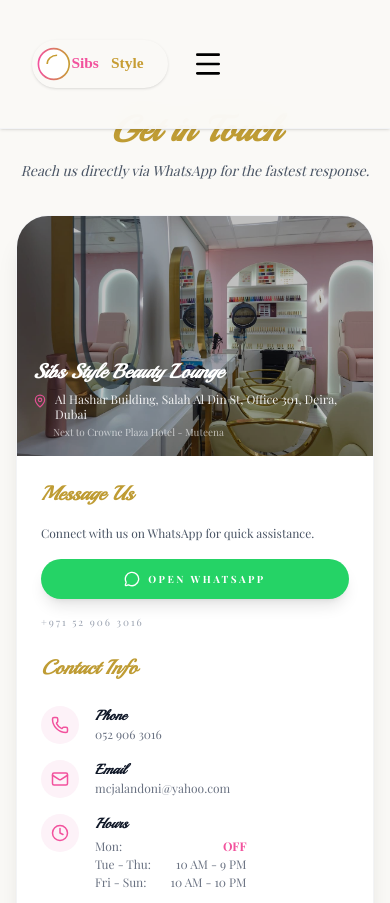
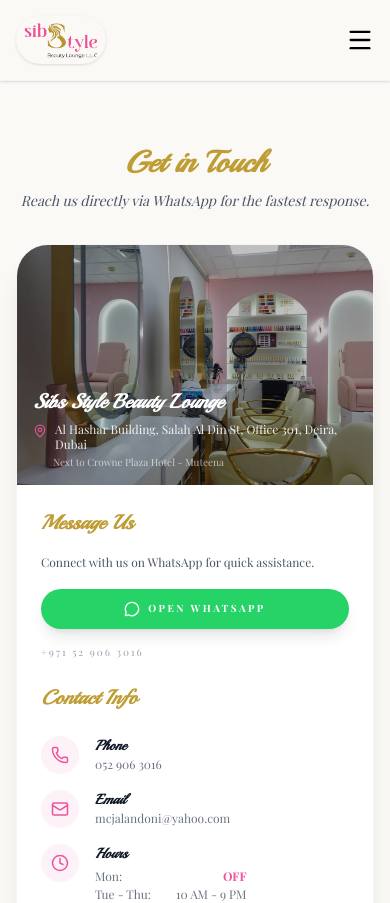
Before and after one commit to muhammadfaridmian/sibs-style-beauty-lounge, a React (Vite) app in the folder sibs-skincare/: page /contact in a window 390 px wide. Shown: the top 903 px of the page. Built offline with nearby package versions, Linux system fonts and the light colour scheme; a web font is replaced by a local one.

Commit message:
Fix mobile responsiveness, replace SVG logo with PNG, add claimed offers proof-of-purchase receipt section

```diff
--- a/sibs-skincare/src/App.tsx
+++ b/sibs-skincare/src/App.tsx
@@ -2,7 +2,7 @@
 import { BrowserRouter as Router, Routes, Route, Link, useLocation, useNavigate } from 'react-router-dom';
 import { Menu, X, ChevronRight } from 'lucide-react';
 import gsap from 'gsap';
-import logo from './assets/sibs-logo.svg';
+import logo from './assets/Sibs Style BL logo.png';
 import HomeScreen from './HomePage.tsx';
 import BookingPage from './BookingPage.tsx';
 import TestimonialsPage from './TestimonialsPage.tsx';
@@ -166,7 +166,7 @@
   return (
     <>
       <nav className="fixed top-0 w-full z-50 bg-[#FAF9F6]/95 md:bg-[#FAF9F6]/92 backdrop-blur-xl md:backdrop-blur-2xl border-b border-gray-100 shadow-sm">
-        <div className="max-w-[1800px] mx-auto px-8 h-32 flex items-center gap-6">
+        <div className="max-w-[1800px] mx-auto px-4 sm:px-8 h-20 sm:h-32 flex items-center justify-between gap-6">
           <Link to="/" className="flex items-center gap-3 shrink-0" aria-label="Sibs Style home">
             <img src={logo} alt="Sibs Style logo" className="h-12 w-auto rounded-full border-2 border-transparent transition-transform duration-300 hover:scale-105 shadow-sm" />
           </Link>
@@ -237,9 +237,9 @@
             </button>
           </div>
 
-          <button className="lg:hidden text-black" onClick={() => setIsMenuOpen(true)}>
+          <button className="lg:hidden text-black ml-auto" onClick={() => setIsMenuOpen(true)} aria-label="Toggle menu">
             {/* The mobile icon opens the full-screen menu instead of squeezing links into the header. */}
-            <Menu size={32} />
+            <Menu size={28} />
           </button>
         </div>
       </nav>
--- a/sibs-skincare/src/BookingPage.tsx
+++ b/sibs-skincare/src/BookingPage.tsx
@@ -707,6 +707,38 @@
                         </div>
                       ))}
                     </div>
+
+                    {/* Proof of Claims - Receipt Style */}
+                    <div className="mt-6 bg-white p-5 sm:p-8 rounded-[1.5rem] border-2 border-dashed border-green-300 relative overflow-hidden">
+                      <div className="absolute top-0 left-0 right-0 h-px bg-gradient-to-r from-transparent via-green-200 to-transparent"></div>
+                      <div className="absolute bottom-0 left-0 right-0 h-px bg-gradient-to-r from-transparent via-green-200 to-transparent"></div>
+
+                      <div className="text-center space-y-3 mb-6">
+                        <h4 className="text-[0.65rem] sm:text-xs font-black uppercase tracking-[0.4em] text-gray-400">📋 PROOF OF CLAIMS</h4>
+                        <p className="font-display italic text-sm sm:text-base text-gray-700 font-black">Show this at the lounge</p>
+                      </div>
+
+                      <div className="space-y-3 bg-gradient-to-b from-green-50/50 to-transparent p-4 rounded-lg">
+                        {claimedOffers.map((offer, idx) => (
+                          <div key={offer.id} className="flex items-start justify-between pb-3 border-b border-green-200 last:border-0">
+                            <div className="flex-1 min-w-0">
+                              <p className="text-xs sm:text-sm font-black text-gray-900">{idx + 1}. {offer.title}</p>
+                              <p className="text-[0.65rem] sm:text-xs text-gray-600 mt-1">{offer.discountText}</p>
+                            </div>
+                            <div className="flex-shrink-0 ml-4 text-right">
+                              <div className="text-[10px] sm:text-xs font-black text-green-700 bg-green-100 px-3 py-1 rounded-full">
+                                CLAIMED
+                              </div>
+                            </div>
+                          </div>
+                        ))}
+                      </div>
+
+                      <div className="text-center text-[0.65rem] sm:text-xs text-gray-500 font-medium mt-4 pt-4 border-t border-green-200">
+                        <p>Valid until {claimedOffers.length > 0 ? new Date(claimedOffers[0].endDate).toLocaleDateString() : 'N/A'}</p>
+                        <p className="mt-1">Present this proof when visiting Sibs Style Beauty Lounge</p>
+                      </div>
+                    </div>
                   </div>
                 )}
 
--- a/sibs-skincare/src/ContactPage.tsx
+++ b/sibs-skincare/src/ContactPage.tsx
@@ -31,8 +31,8 @@
     return (
         <div className="bg-[#FAF9F6] min-h-screen font-body selection:bg-[#F2529D] selection:text-white pb-0">
             {/* Header Section */}
-            <div className="max-w-4xl mx-auto px-4 sm:px-6 pt-28 sm:pt-36 pb-8 sm:pb-12 text-center contact-header">
-                <h1 className="text-4xl sm:text-6xl md:text-8xl font-display text-[#BF9C34] italic font-black mb-3 sm:mb-4 leading-none">
+            <div className="max-w-4xl mx-auto px-4 sm:px-6 pt-20 sm:pt-28 md:pt-36 pb-8 sm:pb-12 text-center contact-header mt-16 sm:mt-0">
+                <h1 className="text-3xl sm:text-5xl md:text-8xl font-display text-[#BF9C34] italic font-black mb-2 sm:mb-4 leading-tight">
                     Get in Touch
                 </h1>
                 <p className="text-gray-600 text-sm sm:text-lg font-body italic leading-relaxed max-w-2xl mx-auto">
--- a/sibs-skincare/src/components/Footer.tsx
+++ b/sibs-skincare/src/components/Footer.tsx
@@ -1,5 +1,5 @@
 import { Link } from 'react-router-dom';
-import logo from '../assets/sibs-logo.svg';
+import logo from '../assets/Sibs Style BL logo.png';
 
 export default function Footer() {
   return (
```
Also changed, not shown: sibs-skincare/src/assets/Sibs Style BL logo.png (added).
